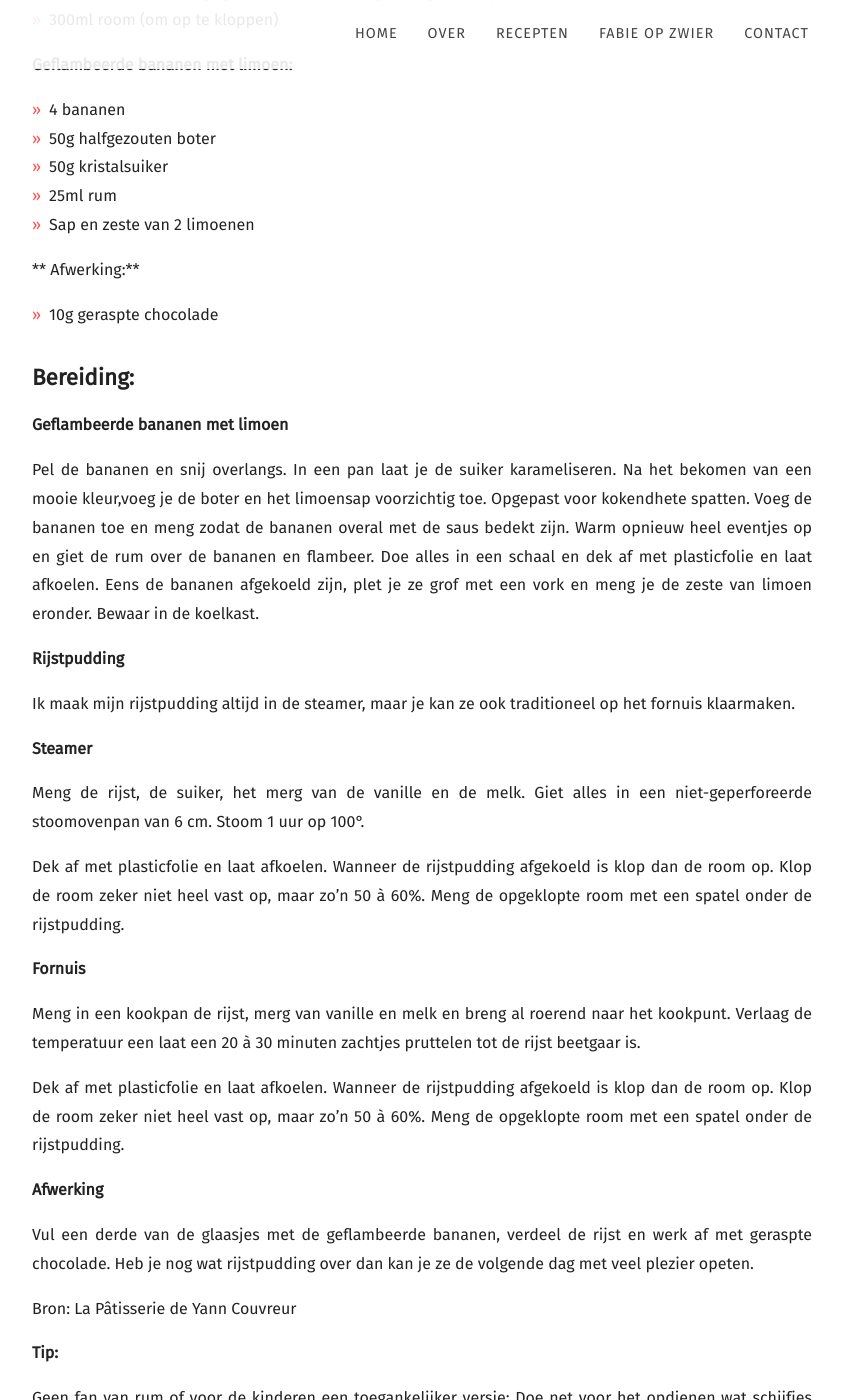
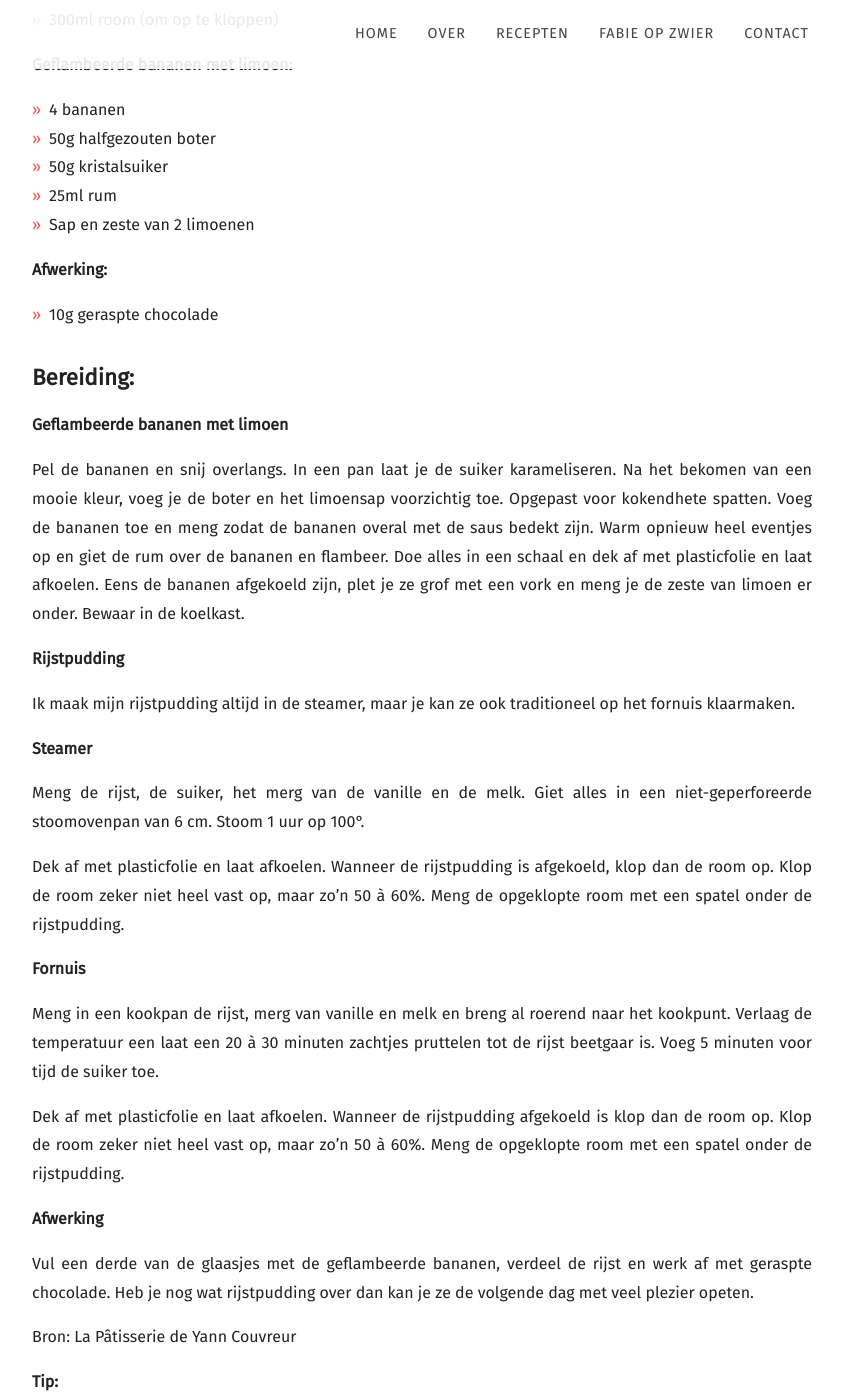
Before and after one commit to fabilicious/fabilicious.github.io, a Jekyll site: the page built from recipes/_posts/2023-02-18-Rijstpudding _banoffee.md, in a window 1280 px wide and 1400 px high, scrolled down 1272 px. Shown: the whole window, without its empty margins (58-901 px from the left). Built offline with Jekyll 4.4.1, drawn with Linux system fonts in a browser that asks for light colours; nearby versions of some CDN libraries; some web fonts are replaced.

Commit message:
Update 2023-02-18-Rijstpudding _banoffee.md

```diff
--- a/recipes/_posts/2023-02-18-Rijstpudding _banoffee.md
+++ b/recipes/_posts/2023-02-18-Rijstpudding _banoffee.md
@@ -21,7 +21,7 @@ recipe:
     * 25ml rum
     * Sap en zeste van 2 limoenen
 
-    ** Afwerking:**
+    **Afwerking:**
     * 10g geraspte chocolade
 
 ---
@@ -34,12 +34,12 @@ De combinatie van banaan en rum met de rijstpudding is gewoon top!
 **Geflambeerde bananen met limoen**
 
 Pel de bananen en snij overlangs.
-In een pan laat je de suiker karameliseren. Na het bekomen van een mooie kleur,voeg je de boter en het limoensap voorzichtig toe.
+In een pan laat je de suiker karameliseren. Na het bekomen van een mooie kleur, voeg je de boter en het limoensap voorzichtig toe.
 Opgepast voor kokendhete spatten.
 Voeg de bananen toe en meng zodat de bananen overal met de saus bedekt zijn.
 Warm opnieuw heel eventjes op en giet de rum over de bananen en flambeer.
 Doe alles in een schaal en dek af met plasticfolie en laat afkoelen.
-Eens de bananen afgekoeld zijn, plet je ze grof met een vork en meng je de zeste van limoen eronder. Bewaar in de koelkast.
+Eens de bananen afgekoeld zijn, plet je ze grof met een vork en meng je de zeste van limoen er onder. Bewaar in de koelkast.
 
 **Rijstpudding**
 
@@ -50,14 +50,14 @@ Ik maak mijn rijstpudding altijd in de steamer, maar je kan ze ook traditioneel
 Meng de rijst, de suiker, het merg van de vanille en de melk. Giet alles in een niet-geperforeerde stoomovenpan van 6 cm. Stoom 1 uur op 100°.
 
 Dek af met plasticfolie en laat afkoelen.
-Wanneer de rijstpudding afgekoeld is klop dan de room op.
+Wanneer de rijstpudding is afgekoeld, klop dan de room op.
 Klop de room zeker niet heel vast op, maar zo’n 50 à 60%.
 Meng de opgeklopte room met een spatel onder de rijstpudding.
 
 **Fornuis**
 
 Meng in een kookpan de rijst, merg van vanille en melk en breng al roerend naar het kookpunt.
-Verlaag de temperatuur een laat een 20 à 30 minuten zachtjes pruttelen tot de rijst beetgaar is.
+Verlaag de temperatuur een laat een 20 à 30 minuten zachtjes pruttelen tot de rijst beetgaar is. Voeg 5 minuten voor tijd de suiker toe.
 
 Dek af met plasticfolie en laat afkoelen.
 Wanneer de rijstpudding afgekoeld is klop dan de room op.
```
